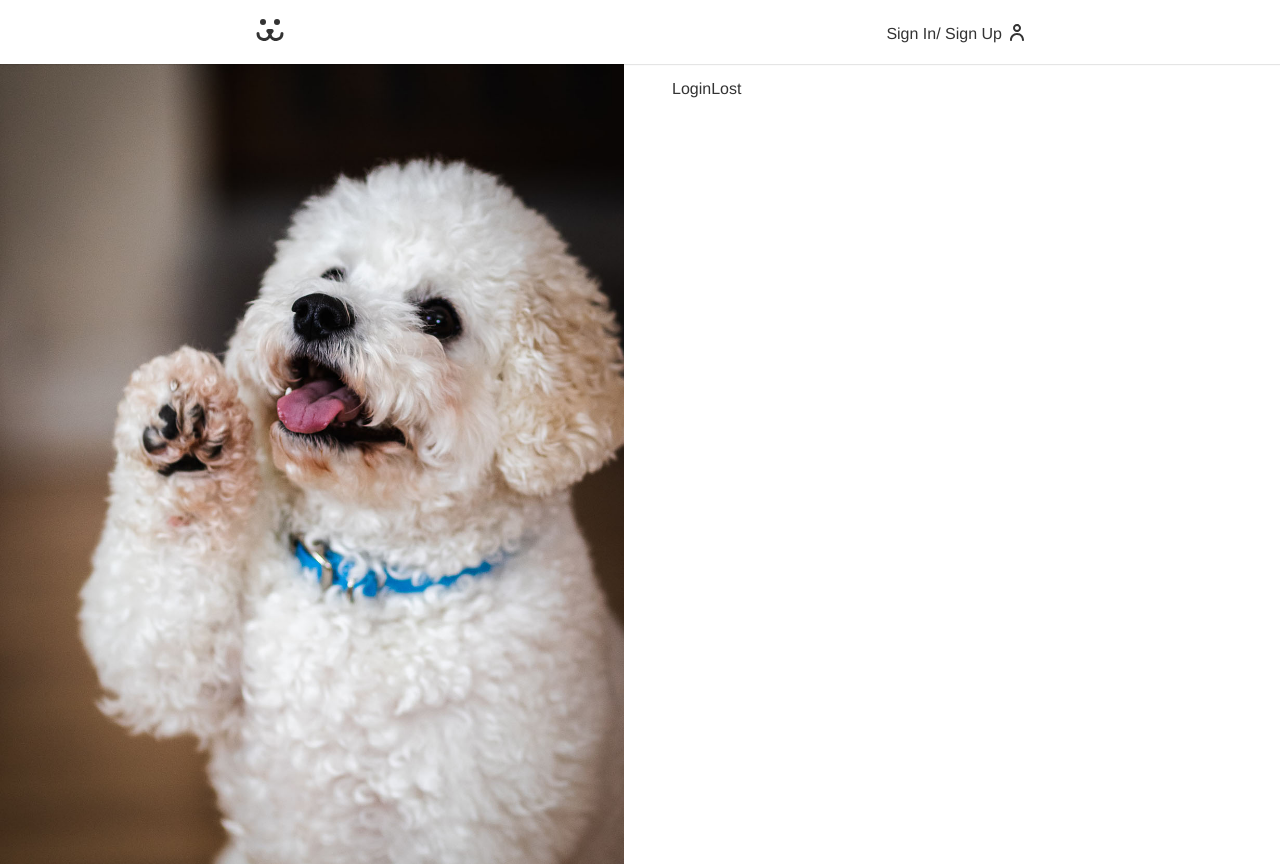
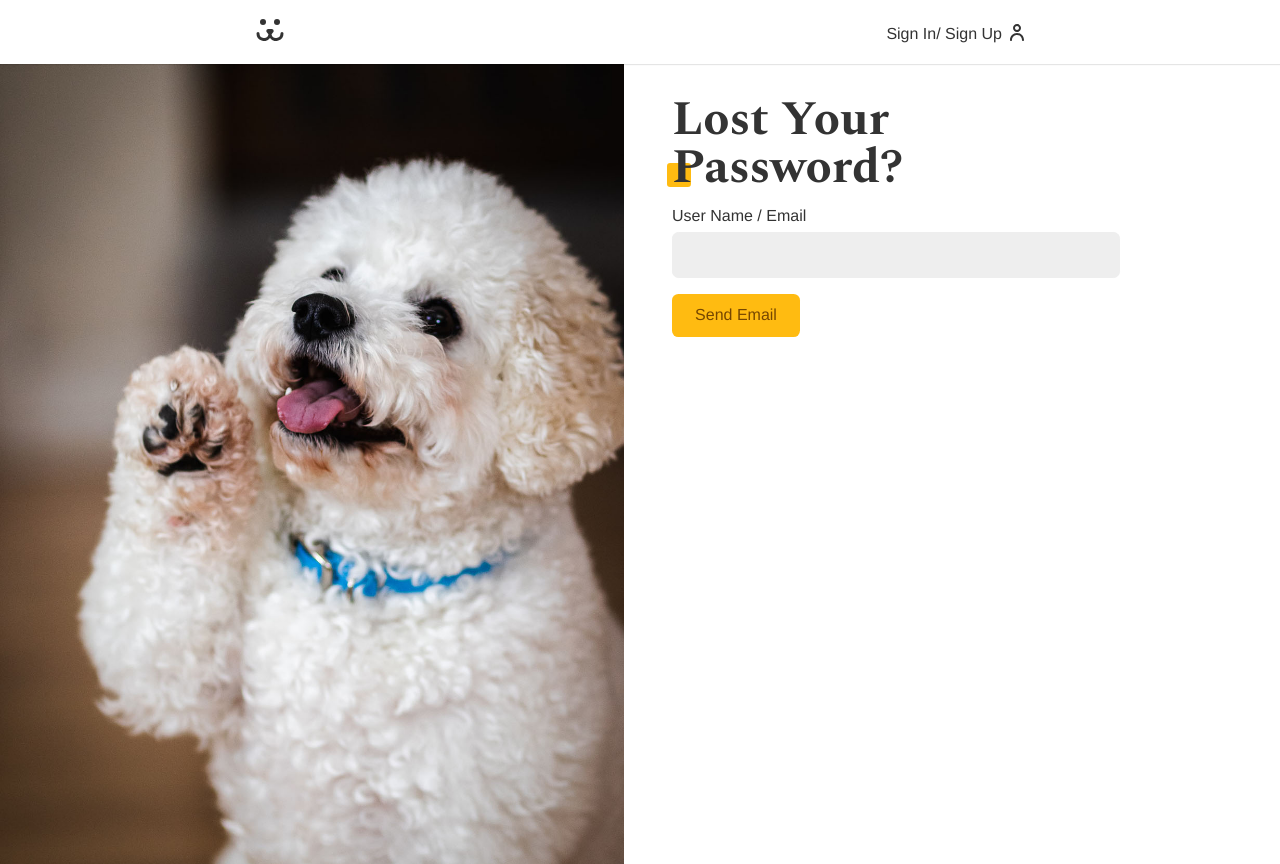
Before and after one commit to KarimeLinhares/Buddys, a React (Create React App) app in the folder buddys/: page /login/passwordlost in a window 1280 px wide. Built offline with nearby package versions, Linux system fonts and the light colour scheme.

Commit message:
add page for lost password

```diff
--- a/buddys/src/Components/Login/LoginLost.js
+++ b/buddys/src/Components/Login/LoginLost.js
@@ -1,7 +1,52 @@
 import React from 'react';
+import Inputs from '../Forms/Inputs';
+import Buttons from '../Forms/Buttons';
+import useForm from '../../Hooks/useForm';
+import useFetch from '../../Hooks/useFetch';
+import { PASSWORD_LOST } from '../../Api';
+import Error from '../Helper/Error';
 
 const LoginLost = () => {
-	return <div>LoginLost</div>;
+	const login = useForm();
+	const { data, loading, error, request } = useFetch();
+
+	console.log(window.location);
+	async function handleSubmit(event) {
+		event.preventDefault();
+		if (login.validate()) {
+			const { url, options } = PASSWORD_LOST({
+				login: login.value,
+				url: window.location.href.replace('passwordLost', 'passwordReset'),
+			});
+			const { json } = await request(url, options);
+			console.log(json);
+		}
+	}
+
+	return (
+		<section>
+			<h1 className='title'>Lost Your Password?</h1>
+			{data ? (
+				<p style={{ color: '#4c1' }}>{data}</p>
+			) : (
+				<form onSubmit={handleSubmit}>
+					<Inputs
+						label='User Name / Email '
+						type='text'
+						name='login'
+						{...login}
+					/>
+					{loading ? (
+						<Buttons disabled>Sending...</Buttons>
+					) : (
+						<Buttons>Send Email</Buttons>
+					)}
+				</form>
+			)}
+
+			<Error error={error} />
+		</section>
+	);
 };
 
 export default LoginLost;
--- a/buddys/src/api.js
+++ b/buddys/src/api.js
@@ -116,3 +116,30 @@ export function PHOTO_DELETE(id) {
 		},
 	};
 }
+
+// perdeu a senha
+export function PASSWORD_LOST(body) {
+	return {
+		url: API_URL + '/api/password/lost',
+		options: {
+			method: 'POST',
+			headers: {
+				'Content-Type': 'application/json',
+			},
+			body: JSON.stringify(body),
+		},
+	};
+}
+
+export function PASSWORD_RESET(body) {
+	return {
+		url: API_URL + '/api/password/reset',
+		options: {
+			method: 'POST',
+			headers: {
+				'Content-Type': 'application/json',
+			},
+			body: JSON.stringify(body),
+		},
+	};
+}
```
